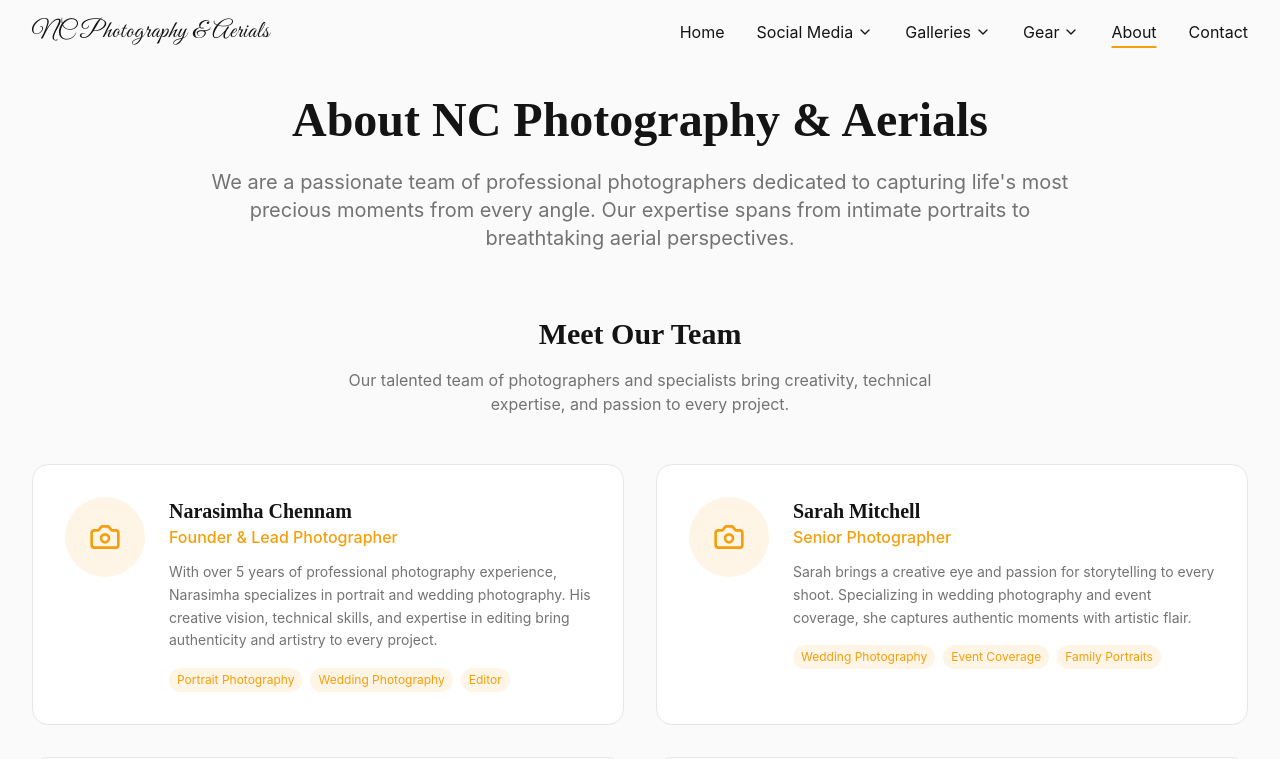
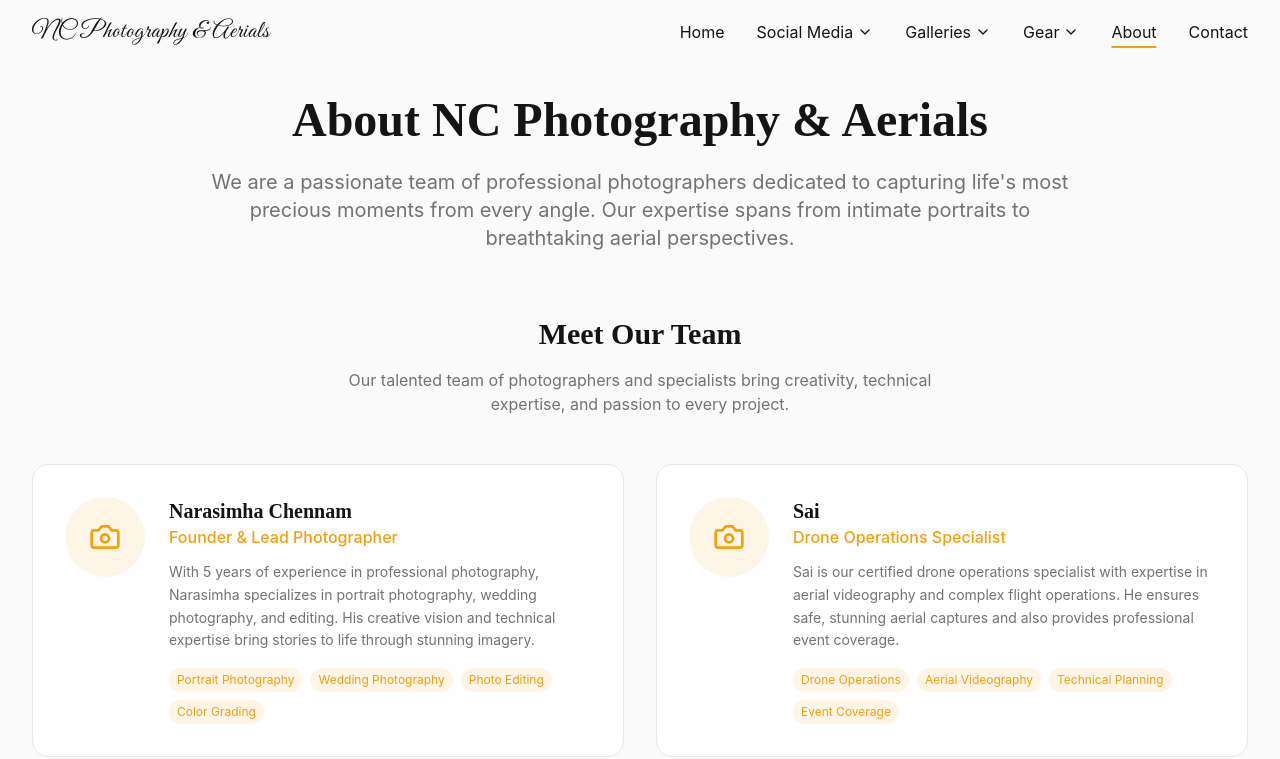
Before and after one commit to EswarSaiSubhuCH/nc-photo-visions, a React (Vite) app: page /about in a window 1280 px wide. Shown: the top 759 px of the page. Built offline with nearby package versions, Linux system fonts and the light colour scheme.

Commit message:
Updated About: customized Narasimha & Sai profiles, commented Sarah & Emma

```diff
--- a/src/pages/About.tsx
+++ b/src/pages/About.tsx
@@ -7,25 +7,36 @@ const About = () => {
       id: "1",
       name: "Narasimha Chennam",
       role: "Founder & Lead Photographer",
-      bio: "With over 5 years of professional photography experience, Narasimha specializes in portrait and wedding photography. His creative vision, technical skills, and expertise in editing bring authenticity and artistry to every project.",
-      specialties: ["Portrait Photography", "Wedding Photography", "Editor"],
+      bio: "With 5 years of experience in professional photography, Narasimha specializes in portrait photography, wedding photography, and editing. His creative vision and technical expertise bring stories to life through stunning imagery.",
+      specialties: [
+        "Portrait Photography",
+        "Wedding Photography",
+        "Photo Editing",
+        "Color Grading",
+      ],
       experience: "5+ years",
     },
     {
       id: "2",
+      name: "Sai",
+      role: "Drone Operations Specialist",
+      bio: "Sai is our certified drone operations specialist with expertise in aerial videography and complex flight operations. He ensures safe, stunning aerial captures and also provides professional event coverage.",
+      specialties: [
+        "Drone Operations",
+        "Aerial Videography",
+        "Technical Planning",
+        "Event Coverage",
+      ],
+      experience: "5+ years",
+    },
+    /*
+    {
+      id: "3",
       name: "Sarah Mitchell",
       role: "Senior Photographer",
       bio: "Sarah brings a creative eye and passion for storytelling to every shoot. Specializing in wedding photography and event coverage, she captures authentic moments with artistic flair.",
       specialties: ["Wedding Photography", "Event Coverage", "Family Portraits"],
       experience: "7+ years",
-    },
-    {
-      id: "3",
-      name: "Mike Johnson",
-      role: "Drone Operations Specialist",
-      bio: "Mike is our certified drone pilot with expertise in aerial videography and complex flight operations. He ensures safe and stunning aerial captures for all our projects.",
-      specialties: ["Drone Operations", "Aerial Videography", "Technical Planning"],
-      experience: "5+ years",
     },
     {
       id: "4",
@@ -35,6 +46,7 @@ const About = () => {
       specialties: ["Photo Editing", "Color Grading", "Digital Artistry"],
       experience: "6+ years",
     },
+    */
   ];
 
   return (
@@ -162,8 +174,6 @@ const About = () => {
               </p>
             </div>
           </div>
-
-          <div className="text-center mt-6 sm:mt-8"></div>
         </div>
       </div>
     </div>
```
